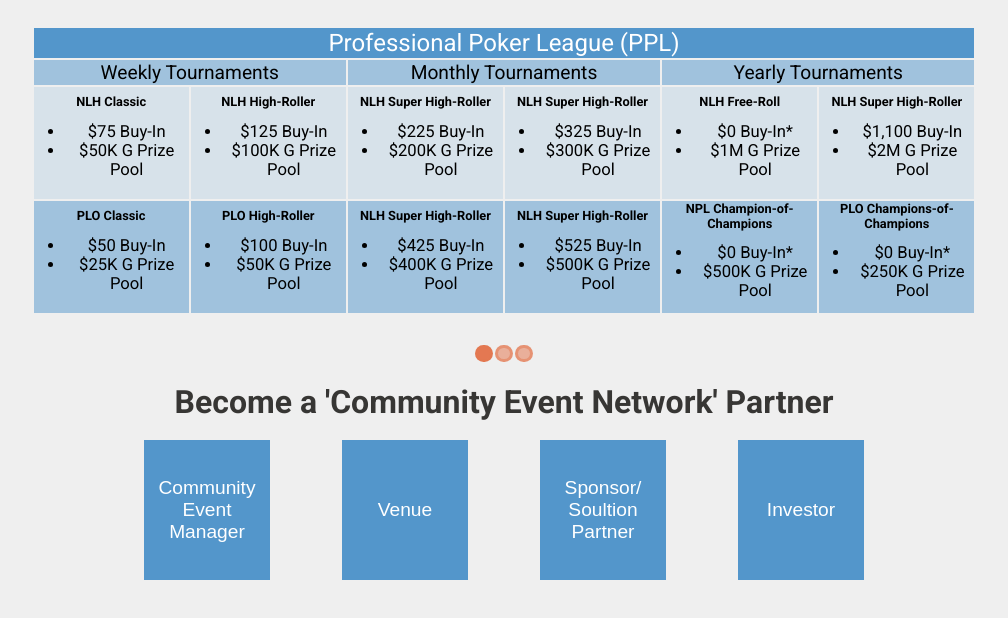
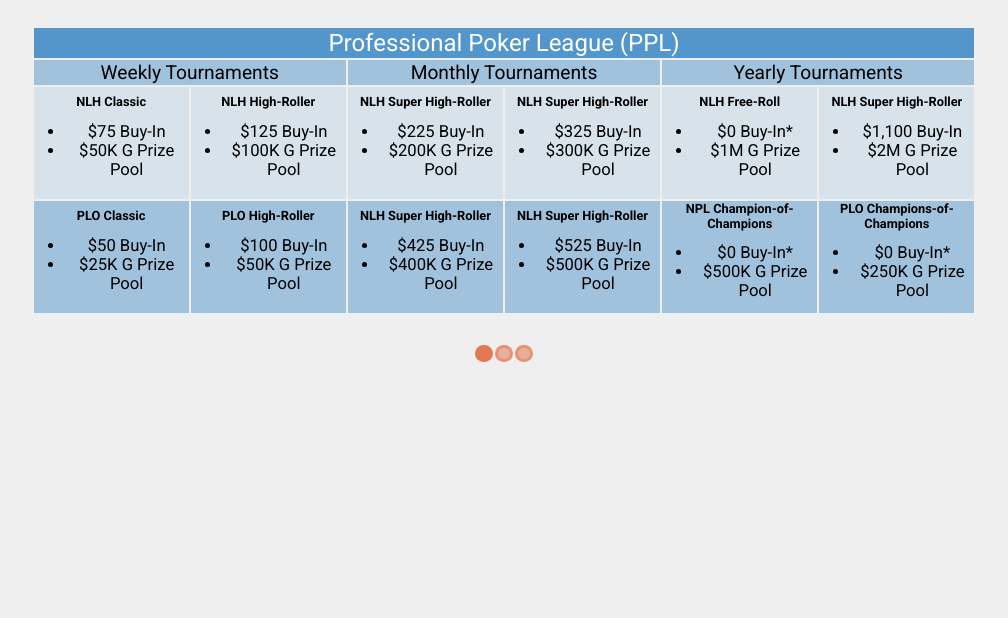
Before and after one commit to mitchanderson202/CEN, a plain HTML site: page public/index.html in a window 1280 px wide. Shown: the part 174-792 px from the top of the page, without its empty margins (136-1144 px from the left). Drawn offline with Linux system fonts and the light colour scheme.

Commit message:
uploaded live to firebase

```diff
--- a/index.html
+++ b/public/index.html
@@ -130,19 +130,6 @@
 
     </main>
 
-   <section>
-       <br>
-       <h3>Become a 'Community Event Network' Partner</h3>
-       <br>
-        <div class="btnWrap">
-            <button id="comBtn">Community Event Manager</button>
-            <button id="venBtn">Venue</button>
-            <button id="sspBtn">Sponsor/ Soultion Partner</button>
-            <button id="invBtn">Investor</button>
-        </div>
-   </section>
-</div>
-
 <script src="jsIndex.js"></script>
 
 </body>
--- a/styles.css
+++ b/public/styles.css
@@ -168,52 +168,6 @@ section h3 {
     color: #373634;
 }
 
-.btnWrap {
-    display: flex;
-    justify-content: space-around;
-    align-items: center;
-    gap: 10%;
-}
-
-#comBtn {
-    background-color: #5396CB;
-    border: 3px solid #5396CB;
-    font-weight: normal;
-    font-size: 1.2rem;
-    height: 140px;
-    width: 180px; ;
-    color: white;
-}
-
-#venBtn {
-    background-color: #5396CB;
-    border: 3px solid #5396CB;
-    font-weight: normal;
-    font-size: 1.2rem;
-    height: 140px;
-    width: 180px;
-    color: white;
-}
-
-#sspBtn {
-    background-color: #5396CB;
-    border: 3px solid #5396CB;
-    font-weight: normal;
-    font-size: 1.2rem;
-    height: 140px;
-    width: 180px;
-    color: white;
-}
-
-#invBtn {
-    background-color: #5396CB;
-    border: 3px solid #5396CB;
-    font-weight: normal;
-    font-size: 1.2rem;
-    height: 140px;
-    width: 180px;
-    color: white;
-}
 
 #main {
     display: grid;
```
Also changed, not shown: public/404.html (added, +33 -0 lines), firebase.json (added), public/CEN.jpg (renamed from CEN.jpg), public/Pic1.png (renamed from Pic1.png), public/Pic2.png (renamed from Pic2.png), public/Pic3.png (renamed from Pic3.png), public/affiliates.html (renamed from affiliates.html), public/contactUs.html (renamed from contactUs.html), public/events.html (renamed from events.html), public/jsEvents.js (renamed from jsEvents.js), public/jsIndex.js (renamed from jsIndex.js), public/jsServices.js (renamed from jsServices.js), public/services.html (renamed from services.html), 5 other files.
